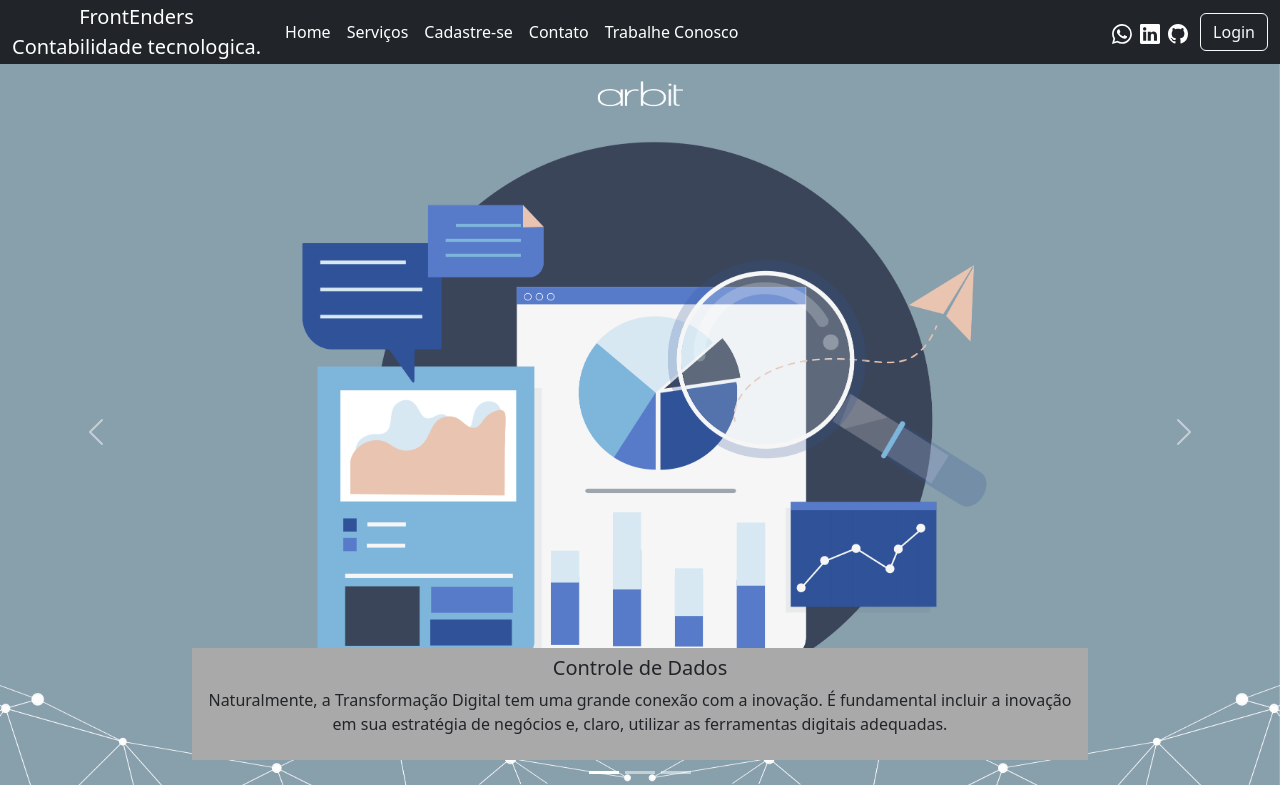
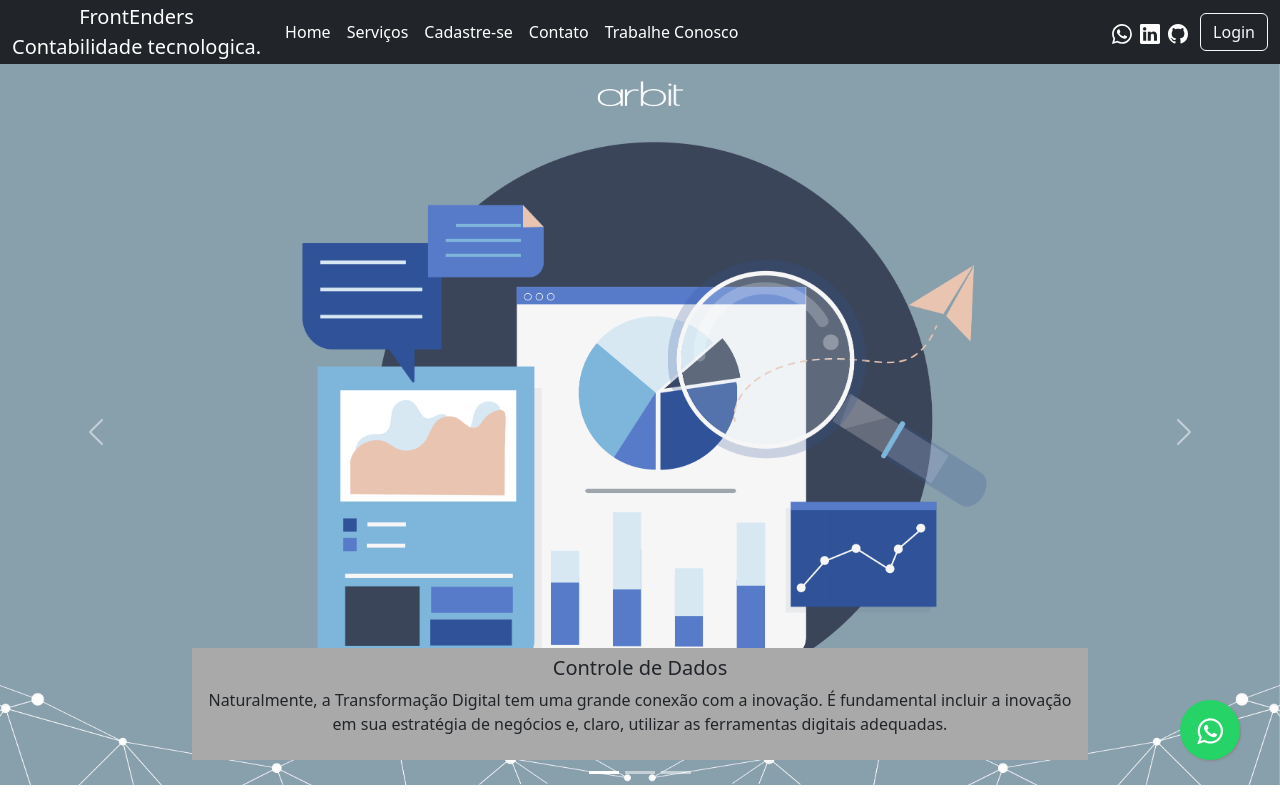
Before and after one commit to SimoneLuiz/PROJETO_CONTABILITECH, a plain HTML site: page view/home.html in a window 1280 px wide. Shown: the top 800 px of the page. Drawn offline with nearby package versions, Linux system fonts and the light colour scheme.

Commit message:
sem commit
sem commit

```diff
--- a/view/home.html
+++ b/view/home.html
@@ -203,6 +203,11 @@
         </div>
       </div>
     </section>
+    <link rel="stylesheet" href="https://maxcdn.bootstrapcdn.com/font-awesome/4.5.0/css/font-awesome.min.css">
+    <a href="https://wa.me/55(aqui seu numero com ddd | tudo junto)?text=Adorei%20seu%20artigo" style="position:fixed;width:60px;height:60px;bottom:40px;right:40px;background-color:#25d366;color:#FFF;border-radius:50px;text-align:center;font-size:30px;box-shadow: 1px 1px 2px #888;
+  z-index:1000;" target="_blank">
+      <i style="margin-top:16px" class="fa fa-whatsapp"></i>
+    </a>
 
     <footer class="container">
       <div class="row">
```
